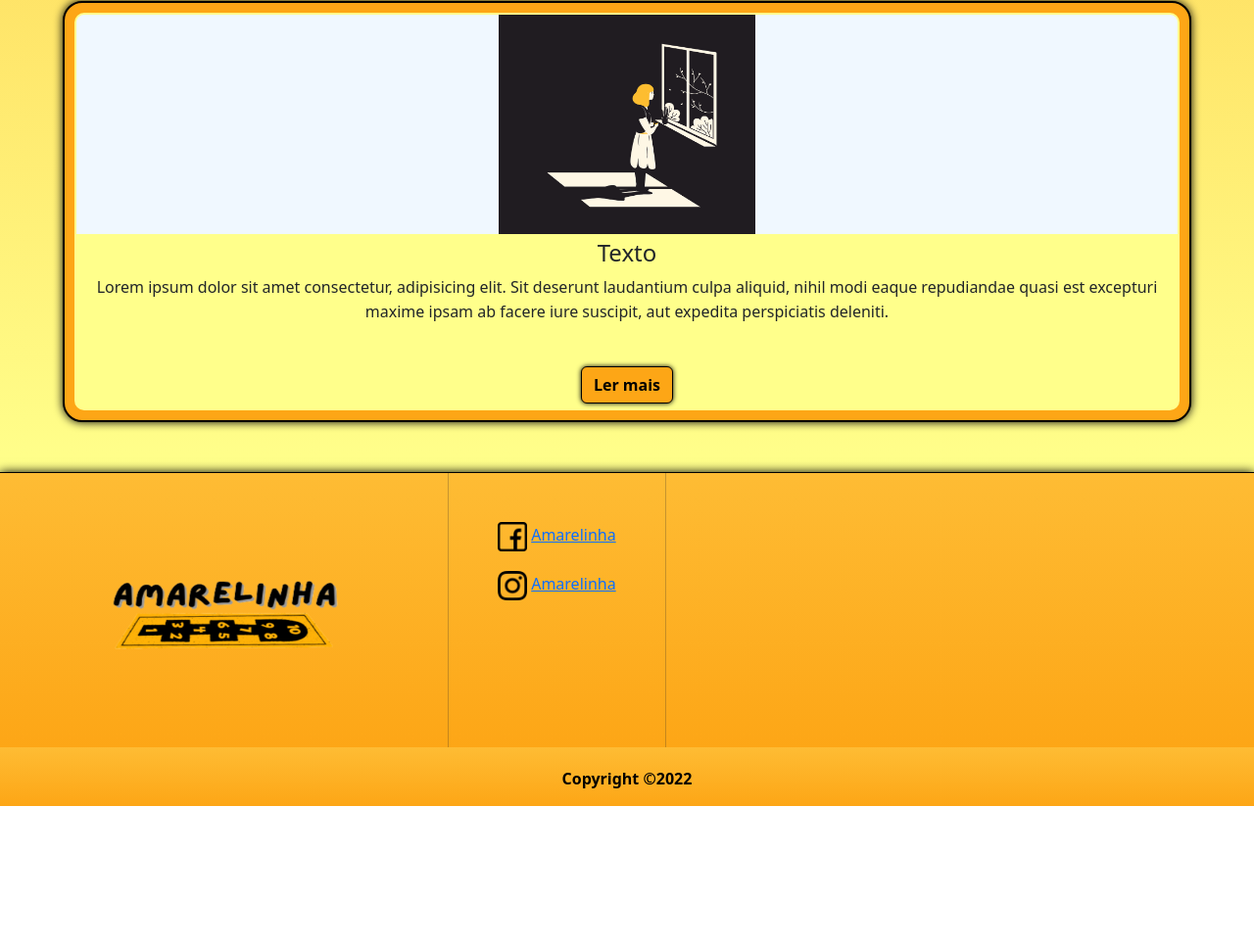
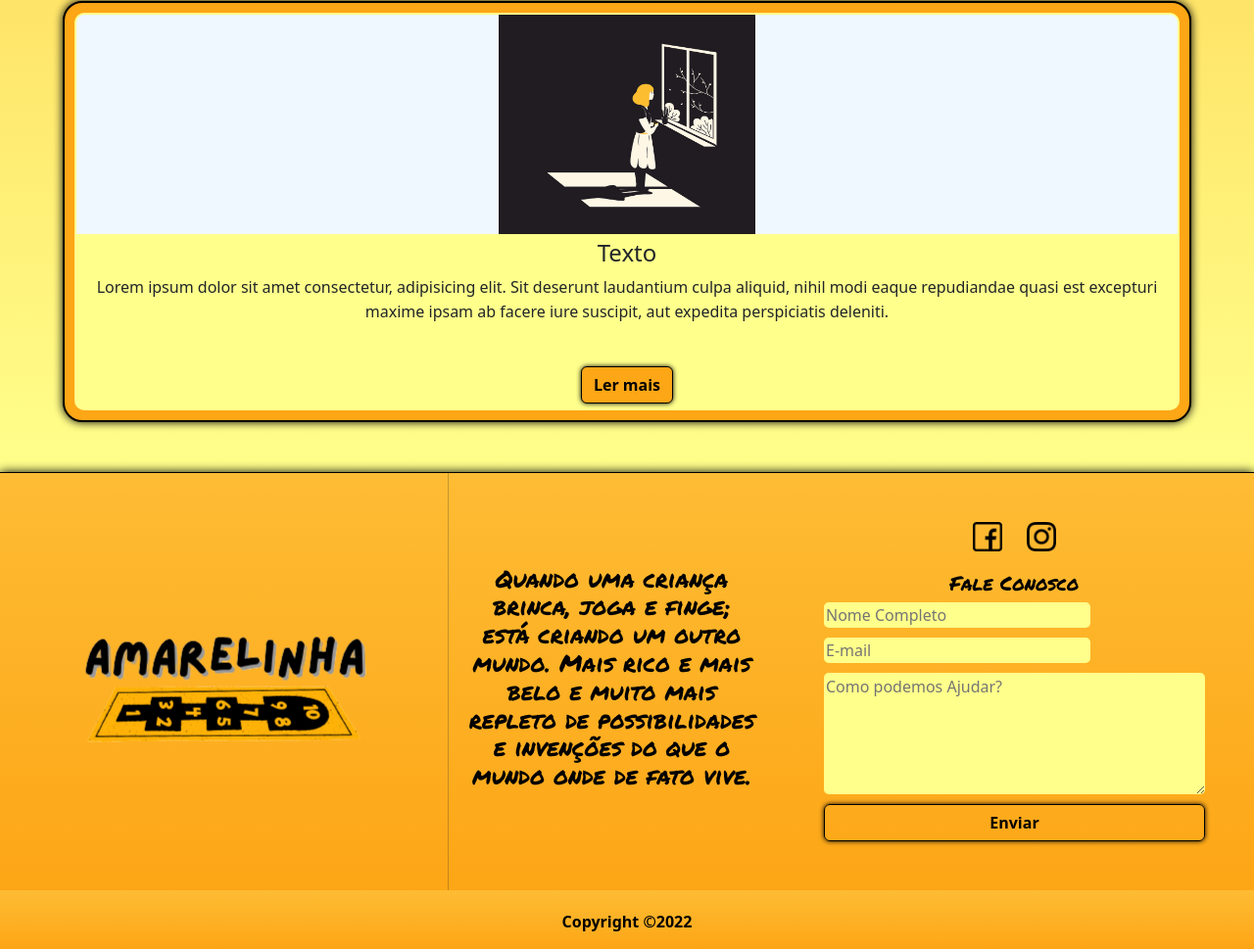
Before and after one commit to BrincarIOS/TCC_IOS, a plain HTML site: page ProjetoBrincar/main/index.html in a window 1280 px wide. Shown: the part 1487-2456 px from the top of the page at 98% size. Before the commit the page ends 2310 px from the top, so only its background shows below. Drawn offline with nearby package versions, Linux system fonts and the light colour scheme.

Commit message:
Produção

```diff
--- a/ProjetoBrincar/main/css/footer.css
+++ b/ProjetoBrincar/main/css/footer.css
@@ -13,22 +13,79 @@
    text-align: center;
    padding-top: 20px;
 }
-.social{
+
+.social {
    text-align: center;
    display: flex;
 }
-.logoFooter{
+
+.logoFooter {
    display: flex;
    justify-content: center;
    align-items: center;
    padding: 80px;
 }
-.socialLinks{
+
+.frase{
+   display: flex;
+   justify-content: center;
+   align-self: center;
+}
+
+.frase h4{
+   color: black;
+   font-family: Permanent Marker;
+   padding: 20px;
+}
+
+.socialLinks {
    padding: 20px;
    margin: 20px;
    display: flex;
    flex-direction: column;
 }
-.socialLinks div {
+
+.socialLinks img {
    margin: 10px;
 }
+
+.contatar {
+   display: flex;
+   flex-direction: column;
+   justify-items: center;
+   padding: 10px;
+   text-align: center;
+   color: black;
+}
+
+.contatar h5{
+   font-family: Permanent Marker;
+}
+
+.contatar input {
+   width: 70%;
+
+}
+
+.contatar input,
+.contatar textarea {
+   margin-bottom: 10px;
+   border: 0;
+   border-radius: 5px;
+   outline: none;
+   background-color: #ffff8b;
+}
+
+.btn-contato {
+   border: 1px solid black;
+   color: black;
+   font-weight: bold;
+   box-shadow: 0 0 5px black;
+}
+
+.btn-contato:hover {
+   border: 1px solid black !important;
+   color: black !important;
+   background-color: #FFCC00 !important;
+   box-shadow: 0 0 5px black;
+}
--- a/ProjetoBrincar/main/index.html
+++ b/ProjetoBrincar/main/index.html
@@ -12,7 +12,8 @@
     <link rel="stylesheet" href="css/cardContainer1.css">
     <link rel="stylesheet" href="css/cardContainer2.css">
     <link rel="stylesheet" href="css/footer.css">
-    <link href="https://fonts.googleapis.com/css2?family=Open+Sans:wght@300&family=Permanent+Marker&display=swap" rel="stylesheet">
+    <link href="https://fonts.googleapis.com/css2?family=Open+Sans:wght@300&family=Permanent+Marker&display=swap"
+        rel="stylesheet">
 </head>
 
 <body>
@@ -169,26 +170,30 @@
         <div class="containerFooter">
             <div class="social">
                 <div class="logoFooter">
-                    <img src="css/img/logo/logo.png" alt="Amarelinha" width="80%" height="80%">
+                    <img src="css/img/logo/logo.png" alt="Amarelinha" width="297" height="150">
                 </div>
                 <div class="d-flex">
                     <div class="vr"></div>
-                  </div>
+                </div>
+                <div class="frase">
+                    <h4>Quando uma criança brinca, joga e finge; está criando um outro mundo. Mais rico e mais belo e muito mais repleto de possibilidades e invenções do que o mundo onde de fato vive.</h4>
+                </div>
                 <div class="socialLinks">
                     <div>
-                        <img src="css/img/facebook.png" alt="Social" width="30vh" height="30vh"> <a href="#">Amarelinha</a>
+                        <a href="#"><img src="css/img/facebook.png" alt="Social" width="30vh" height="30vh"></a>
+                        <a href="#"><img src="css/img/instagram.png" alt="Social" width="30vh" height="30vh"></a>
                     </div>
                     <div>
-                        <img src="css/img/instagram.png" alt="Social" width="30vh" height="30vh"> <a href="#">Amarelinha</a>
+                        <form action="https://api.staticforms.xyz/submit" method="post" class="contatar">
+                            <h5>Fale Conosco</h5>
+                            <input type="text" name="name" placeholder="Nome Completo" required>
+                            <input type="text" name="email" placeholder="E-mail" required>
+                            <textarea name="message" rows="5" cols="40" placeholder="Como podemos Ajudar?"></textarea>
+                            <button type="submit" class="btn btn-contato">Enviar</button>
+                            <input type="hidden" name="accessKey" value="b6c72d84-0318-44ba-a4e0-78d4e60c2ebd">
+                            <input type="hidden" name="redirectTo" value="http://127.0.0.1:5500/main/index.html">
+                        </form>
                     </div>
-                    <div>
-
-                    </div>
-                </div>
-                <div class="d-flex">
-                    <div class="vr"></div>
-                  </div>
-                <div>
                 </div>
             </div>
         </div>
```
